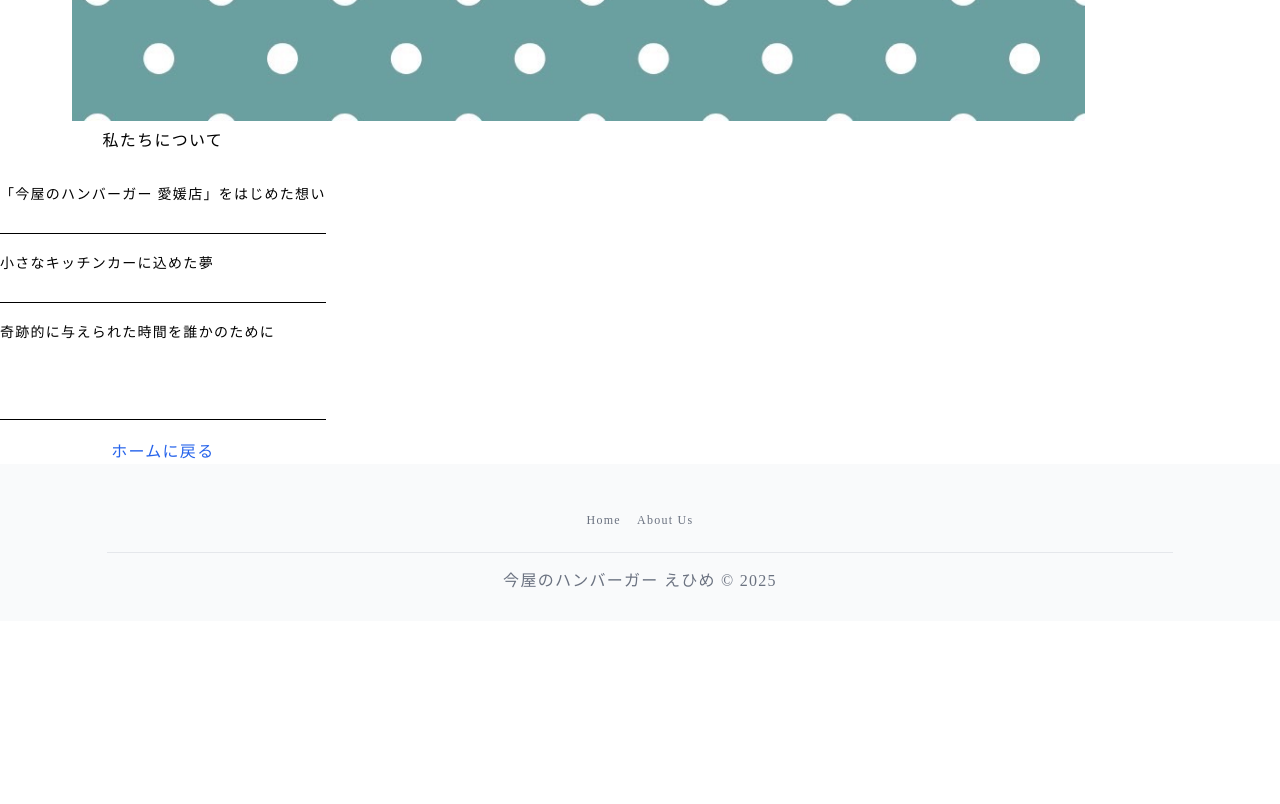
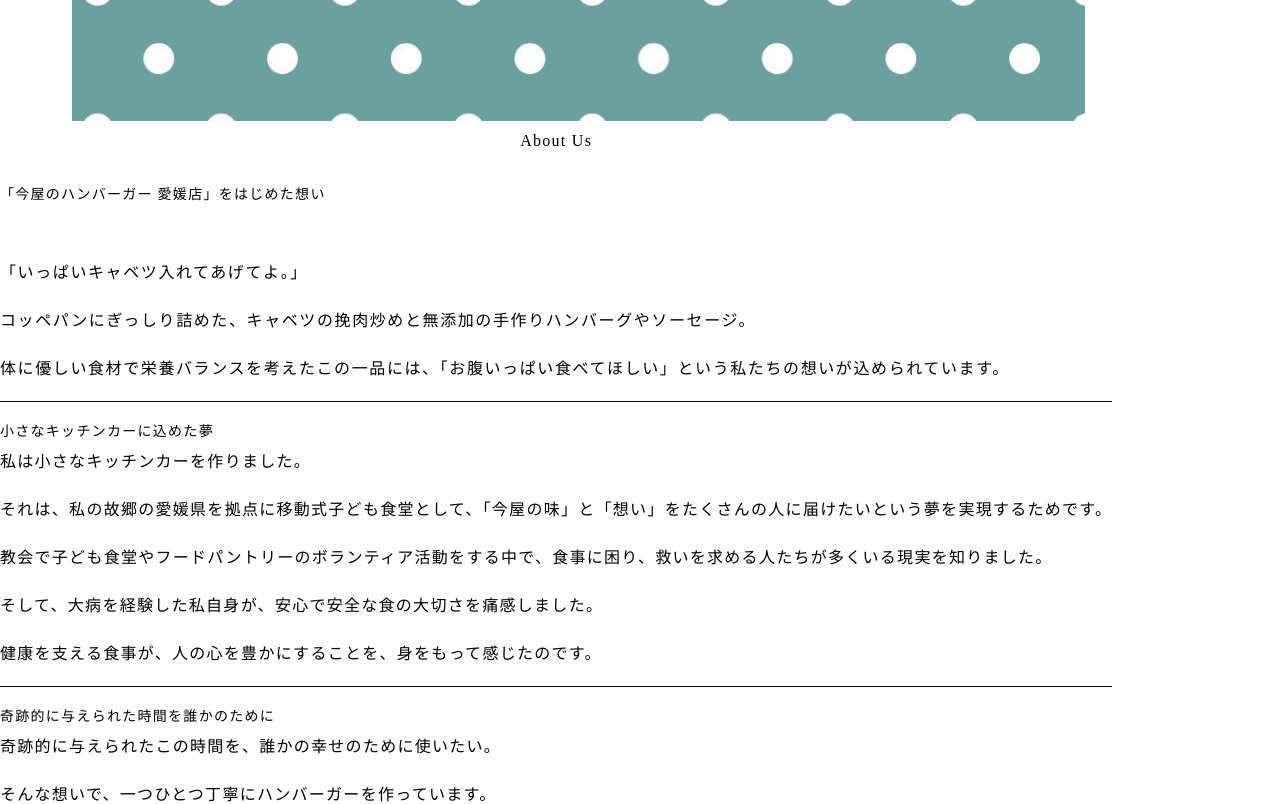
Before and after one commit to Risa2024/imaya-web, a Next.js app: page /about in a window 1280 px wide. Shown: the part 900-1704 px from the top of the page. Before the commit the page ends 1521 px from the top, so only its background shows below. Built offline with nearby package versions, Linux system fonts and the light colour scheme.

Commit message:
add:About文字挿入

```diff
--- a/src/app/about/page.tsx
+++ b/src/app/about/page.tsx
@@ -4,18 +4,52 @@ import Link from 'next/link';
 export default async function AboutPage() {
   return (
     <div>
-      <h1 className='mb-8 text-base font-medium md:text-center'>私たちについて</h1>
+      <h1 className='mb-8 text-base font-medium md:text-center'>About Us</h1>
       <h2 className='mb-2 text-sm'>「今屋のハンバーガー 愛媛店」をはじめた想い</h2>
-      <p className='mb-5 border-b pb-5 tracking-widest'></p>
+      <p className='mb-5 border-b pb-5 tracking-widest'>
+        <br />
+        <br />
+        「いっぱいキャベツ入れてあげてよ。」
+        <br />
+        <br />
+        コッペパンにぎっしり詰めた、キャベツの挽肉炒めと無添加の手作りハンバーグやソーセージ。
+        <br />
+        <br />
+        体に優しい食材で栄養バランスを考えたこの一品には、「お腹いっぱい食べてほしい」という私たちの想いが込められています。
+      </p>
 
       <h2 className='mb-2 text-sm'>小さなキッチンカーに込めた夢</h2>
-      <p className='mb-5 border-b pb-5'></p>
+      <p className='mb-5 border-b pb-5'>
+        私は小さなキッチンカーを作りました。
+        <br />
+        <br />
+        それは、私の故郷の愛媛県を拠点に移動式子ども食堂として、「今屋の味」と「想い」をたくさんの人に届けたいという夢を実現するためです。
+        <br />
+        <br />
+        教会で子ども食堂やフードパントリーのボランティア活動をする中で、食事に困り、救いを求める人たちが多くいる現実を知りました。
+        <br />
+        <br />
+        そして、大病を経験した私自身が、安心で安全な食の大切さを痛感しました。
+        <br />
+        <br />
+        健康を支える食事が、人の心を豊かにすることを、身をもって感じたのです。
+      </p>
 
       <h2 className='mb-2 text-sm'>奇跡的に与えられた時間を誰かのために</h2>
       <p className='mb-5 border-b pb-5'>
+        奇跡的に与えられたこの時間を、誰かの幸せのために使いたい。
         <br />
-
         <br />
+        そんな想いで、一つひとつ丁寧にハンバーガーを作っています。
+        <br />
+        <br />
+        食事はただの栄養ではありません。
+        <br />
+        <br />
+        それは人を支え、笑顔を生み出し、明日を生きる力をくれるものです。
+        <br />
+        <br />
+        私たちのハンバーガーが、食を通じてあなたの心に少しでも温かさを届けられたら、これ以上の喜びはありません。
       </p>
       <p className='text-center'>
         <Link href='/' className='text-blue-600 hover:underline'>
--- a/src/components/common/MainFooter.tsx
+++ b/src/components/common/MainFooter.tsx
@@ -6,7 +6,7 @@ export function MainFooter() {
       <div className='mb-6 flex flex-col items-center justify-center gap-4 text-xs md:flex-row'>
         <Link href='/'>Home</Link>
         <Link href='/about'>About Us</Link>
-        {/* <Link href='/'>Contact</Link> */}
+        <Link href='/'>Contact</Link>
       </div>
       <hr className='mx-auto my-4 w-10/12 border-gray-200'></hr>
       <p className='mb-1'>今屋のハンバーガー えひめ © 2025</p>
```
